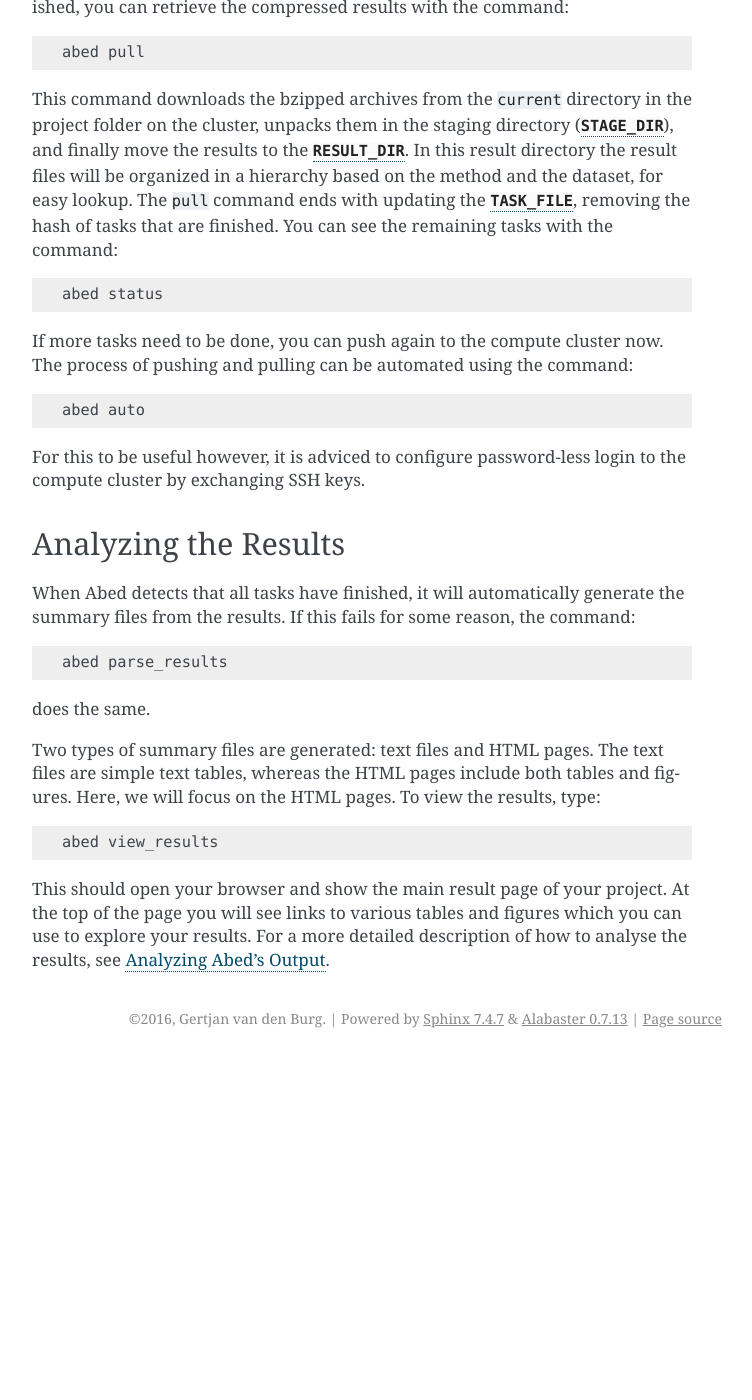
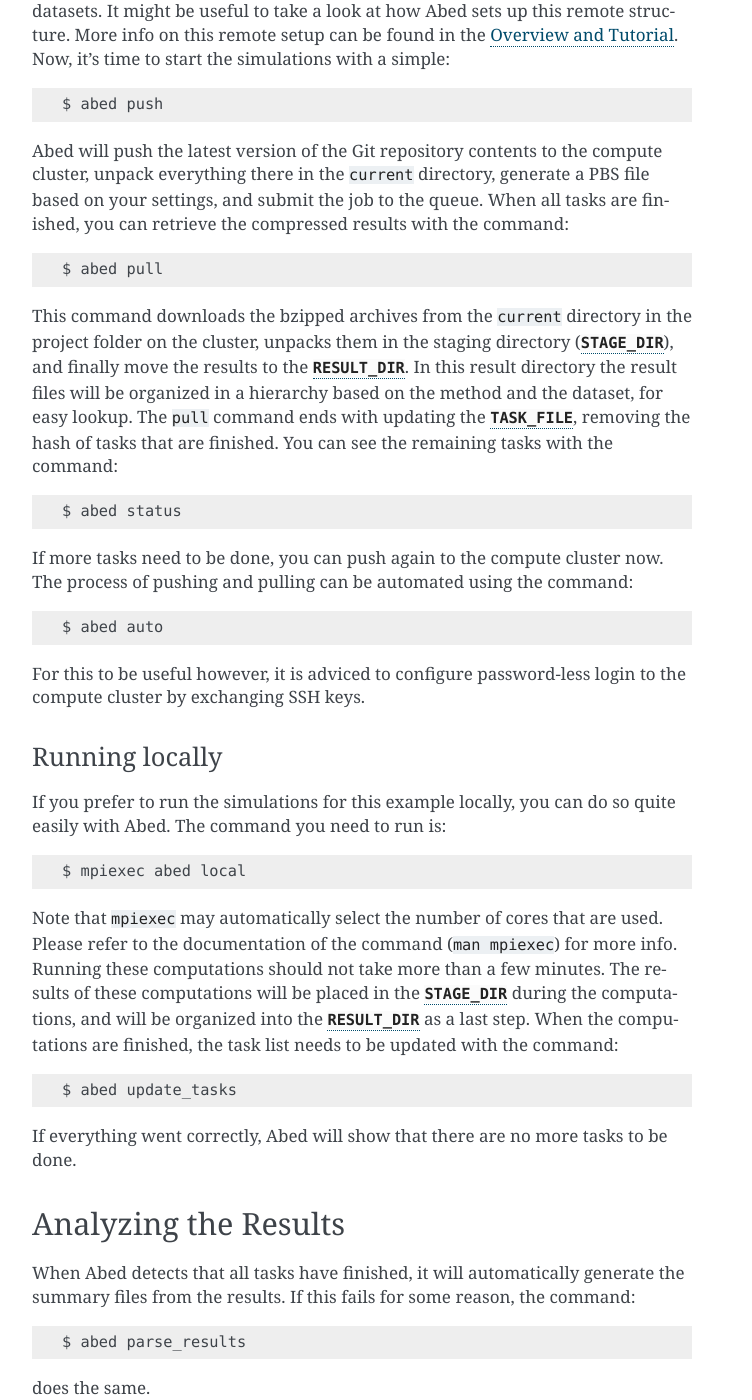
Before and after one commit to GjjvdBurg/abed, a Sphinx documentation site: the page built from docs/usage/example.rst, in a window 1280 px wide and 1400 px high, scrolled down 5749 px. Shown: the whole window, without its empty margins (388-1140 px from the left). Built offline with Sphinx 7.4.7, drawn with Linux system fonts in a browser that asks for light colours; before the commit the page ends 6807 px from its top, so only the background shows below that; some of the changed text lies outside the part shown.

Commit message:
Emphasize command prompt in documentation

```diff
--- a/docs/usage/example.rst
+++ b/docs/usage/example.rst
@@ -9,15 +9,18 @@ In this example, we will compare three regression methods (OLS, Lasso, and
 Ridge regression) on ten artificial datasets with varying levels of sparsity.
 The methods will be implemented through Scikit-Learn and through R.
 
+*Note: throughout this documentation, code lines that start with a $ sign are
+intented to be typed into a terminal.*
+
 Let's begin, first we create a new directory for this experiment, and change
 to it::
 
-   mkdir abed_example
-   cd abed_example
+   $ mkdir abed_example
+   $ cd abed_example
 
 In this directory, we run the following command to initialize Abed::
 
-   abed init
+   $ abed init
 
 This creates the minimal directory structure needed, as well as three files:
 ``abed_conf.py``, ``abed_tasks.txt``, and ``abed_auto.txt``. The first file is
@@ -240,20 +243,27 @@ start the simulations.
 
 First, reload the tasks in Abed to make sure the task file is up to date::
 
-    abed reload_tasks
+    $ abed reload_tasks
 
 The ``reload_tasks`` command should also be used when you change something in
-:doc:`settings`. Next, setup the environment for this project on the remote
-server.  You only need to do this once::
+:doc:`settings`. After this, it is time to start the simulations. This can be
+done either on a compute cluster, or locally on your computer.
 
-    abed setup
+Running on a cluster
+------------------------
+
+When you choose to run the simulations on the compute cluster, the first thing
+is to setup the environment for this project on the remote server.  You only
+need to do this once for each experiment::
+
+    $ abed setup
 
 This command sets up the remote directory structure and copies over the
 datasets. It might be useful to take a look at how Abed sets up this remote
 structure. More info on this remote setup can be found in the :doc:`tutorial`.
 Now, it's time to start the simulations with a simple::
 
-    abed push
+    $ abed push
 
 Abed will push the latest version of the Git repository contents to the
 compute cluster, unpack everything there in the ``current`` directory,
@@ -261,7 +271,7 @@ generate a PBS file based on your settings, and submit the job to the queue.
 When all tasks are finished, you can retrieve the compressed results with the
 command::
 
-    abed pull
+    $ abed pull
 
 This command downloads the bzipped archives from the ``current`` directory in
 the project folder on the cluster, unpacks them in the staging directory
@@ -272,15 +282,36 @@ The ``pull`` command ends with updating the :setting:`TASK_FILE`, removing the
 hash of tasks that are finished. You can see the remaining tasks with the
 command::
 
-    abed status
+    $ abed status
 
 If more tasks need to be done, you can push again to the compute cluster now.
 The process of pushing and pulling can be automated using the command::
 
-    abed auto
+    $ abed auto
 
 For this to be useful however, it is adviced to configure password-less login
 to the compute cluster by exchanging SSH keys.
+
+Running locally
+---------------
+
+If you prefer to run the simulations for this example locally, you can do so
+quite easily with Abed. The command you need to run is::
+
+    $ mpiexec abed local
+
+Note that ``mpiexec`` may automatically select the number of cores that are
+used. Please refer to the documentation of the command (``man mpiexec``) for
+more info. Running these computations should not take more than a few minutes.
+The results of these computations will be placed in the :setting:`STAGE_DIR`
+during the computations, and will be organized into the :setting:`RESULT_DIR`
+as a last step. When the computations are finished, the task list needs to be
+updated with the command::
+
+    $ abed update_tasks
+
+If everything went correctly, Abed will show that there are no more tasks to
+be done.
 
 Analyzing the Results
 =====================
@@ -289,7 +320,7 @@ When Abed detects that all tasks have finished, it will automatically generate
 the summary files from the results. If this fails for some reason, the
 command::
 
-    abed parse_results
+    $ abed parse_results
 
 does the same.
 
@@ -297,7 +328,7 @@ Two types of summary files are generated: text files and HTML pages. The text
 files are simple text tables, whereas the HTML pages include both tables and
 figures. Here, we will focus on the HTML pages. To view the results, type::
 
-    abed view_results
+    $ abed view_results
 
 This should open your browser and show the main result page of your project.
 At the top of the page you will see links to various tables and figures which
--- a/docs/usage/installation.rst
+++ b/docs/usage/installation.rst
@@ -7,12 +7,12 @@ Basic Installation
 
 To install Abed only for the current user, run::
 
-    python2 setup.py install --user
+    $ python2 setup.py install --user
 
 Note, if you're on LISA, you need to specify the Python version you wish to
 use by first running::
 
-    module load python/2.7.9
+    $ module load python/2.7.9
 
 After installation, the executable will be placed in ``~/.local/bin``, which you
 should add to your ``PATH`` variable for convenience, by placing the following
```
Also changed, not shown: docs/usage/tutorial.rst (+11 -11 lines).
